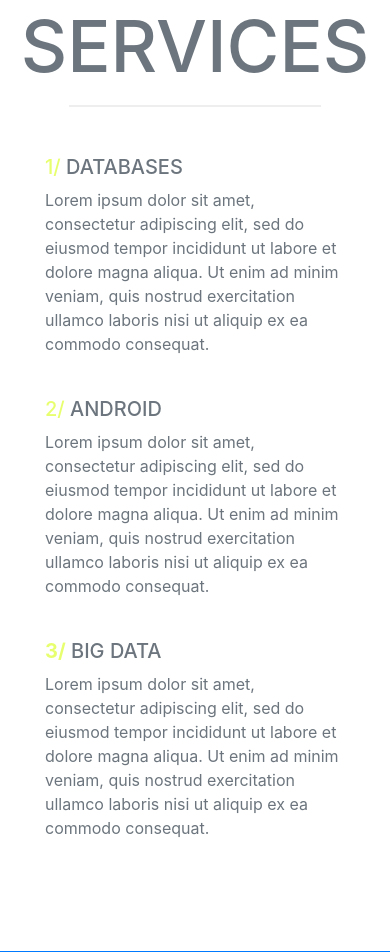
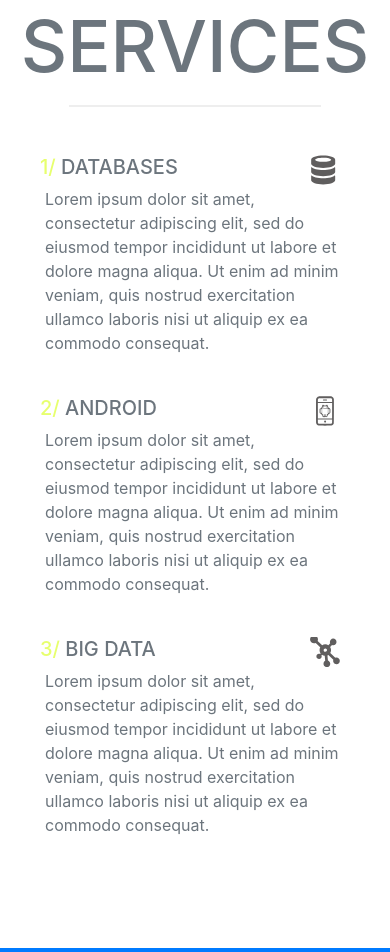
Before and after one commit to RajatRasal/ITBash-Website, a website with bundled scripts: page index.html in a window 390 px wide. Shown: the part 827-1779 px from the top of the page. Built offline with nearby package versions, Linux system fonts and the light colour scheme.

Commit message:
Services section has small images for phones and larger images for bigger screens

```diff
--- a/index.html
+++ b/index.html
@@ -105,19 +105,20 @@
 
 				<div class="container">
 					<div class="row text-secondary">
-						<div class="col-md-4 col-sm-12 horizontal_div">
+						<div class="col-md-4 col-sm-12 col-xs-12 horizontal_div" style="">
 						<!--div class="col-sm-12 horizontal_div"-->
 							<div class="container-fluid">
 								<div class="row">
-									<div class="col-sm-10">
+									<div class="col-xs-10" style="width: 80%; padding-left: 10px">
 										<h5>
 											<span class="text-ternary number">1/</span> DATABASES
 										</h5>
 									</div>
-									<div class="col-sm-2"> <!--style="padding:0px 10px 0px 0px;"-->
-										<!--div class="">
-											<img height=30 width=30 src="./img/databases_3.svg"></img>
-										</div-->
+									<div class="col-xs-2" style="width: 20%; padding: 0px 10px 0px 0px">
+                                        <!--style="padding:0px 10px 0px 0px;"-->
+										<div class="d-md-none" style="padding:0px 10px 0px 0px">
+											<img align=right height=30 width=30 src="./img/databases_3.svg"></img>
+										</div>
 									</div>
 								</div>
 							</div>
@@ -134,19 +135,19 @@
 								</div>
 							</div>
 						</div>
-						<div class="col-md-4 col-sm-12 horizontal_div">
+						<div class="col-md-4 col-sm-12 col-xs-12 horizontal_div">
 							<div class="container-fluid">
 								<div class="row">
-									<div class="col-sm-10">
+                                    <div class="col-xs-10" style="width: 80%; padding-left: 10px">
                                         <h5>
                                             <span class="text-ternary number">2/</span> ANDROID
                                         </h5>
                                     </div>
-									<div class="col-sm-2" style="padding:0px 10px 0px 0px;">
-										<!--div class="category_image_visible_xs">
-											<img height=35 width=35 src="./img/android_phone_clipart_6.svg">
-											</img>
-										</div-->
+                                    <div class="col-xs-2" style="width: 20%; padding: 0px 10px 0px 0px">
+                                        <!--style="padding:0px 10px 0px 0px;"-->
+                                        <div class="d-md-none" style="padding:0px 10px 0px 0px">
+                                            <img align=right height=30 width=30 src="./img/android_phone_clipart_6.svg"></img>
+                                        </div>
                                     </div>
 								</div>
 							</div>
@@ -163,16 +164,18 @@
 								</div>
 							</div>
 						</div>
-						<div class="col-md-4 col-sm-12 horizontal_div">
+						<div class="col-md-4 col-sm-12 col-xs-12 horizontal_div">
 							<div class="container-fluid">
 								<div class="row">
-									<div class="col-sm-10">
+                                  <div class="col-xs-10" style="width: 80%; padding-left: 10px">
                                     <h5>
-											<span class="text-ternary number"><b>3/</b></span> BIG DATA
+                                      <span class="text-ternary number">3/</span> BIG DATA
                                     </h5>
                                   </div>
-									<div class="col-sm-2">
-										<div class="d-block d-sm-none">
+                                  <div class="col-xs-2" style="width: 20%; padding: 0px 10px 0px 0px">
+                                    <!--style="padding:0px 10px 0px 0px;"-->
+                                    <div class="d-md-none" style="padding:0px 10px 0px 0px">
+                                      <img align=right height=30 width=30 src="./img/big_data_2.svg"></img>
                                     </div>
                                   </div>
                                 </div>
@@ -256,6 +259,7 @@
           </div>
         </div>
       </div-->
+      </div>
     </section>
 
     <!-- About Section -->
```
Lines whose indentation alone changed are shown as unchanged.
